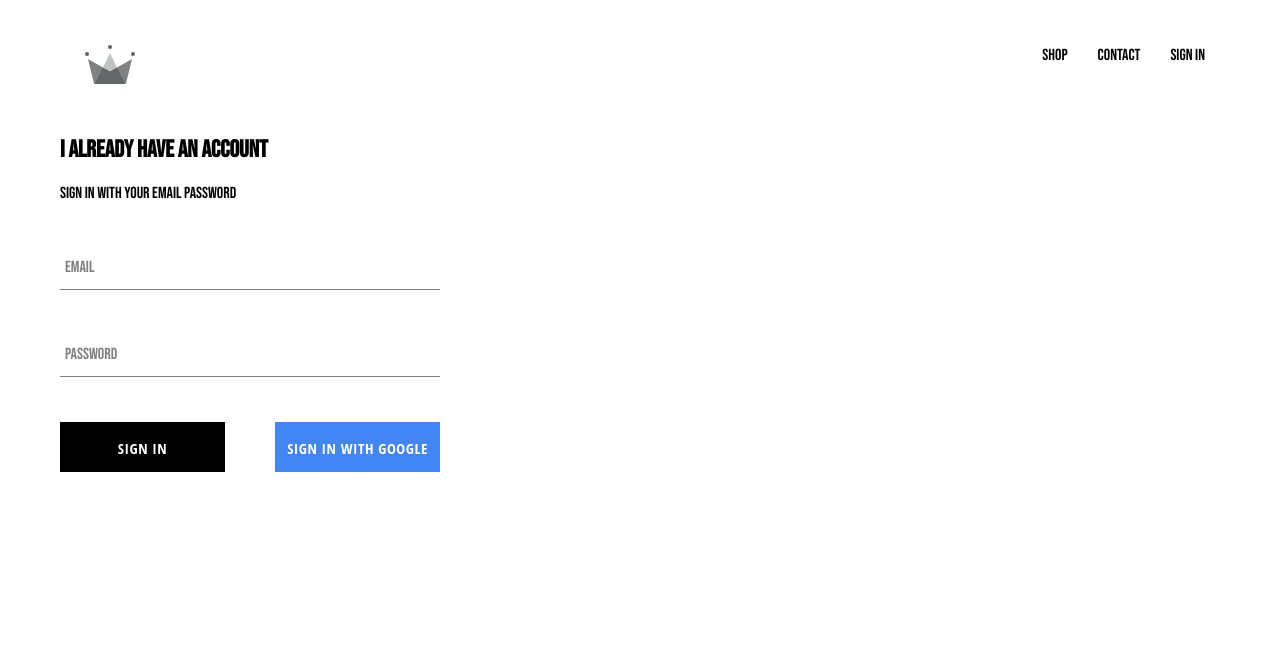
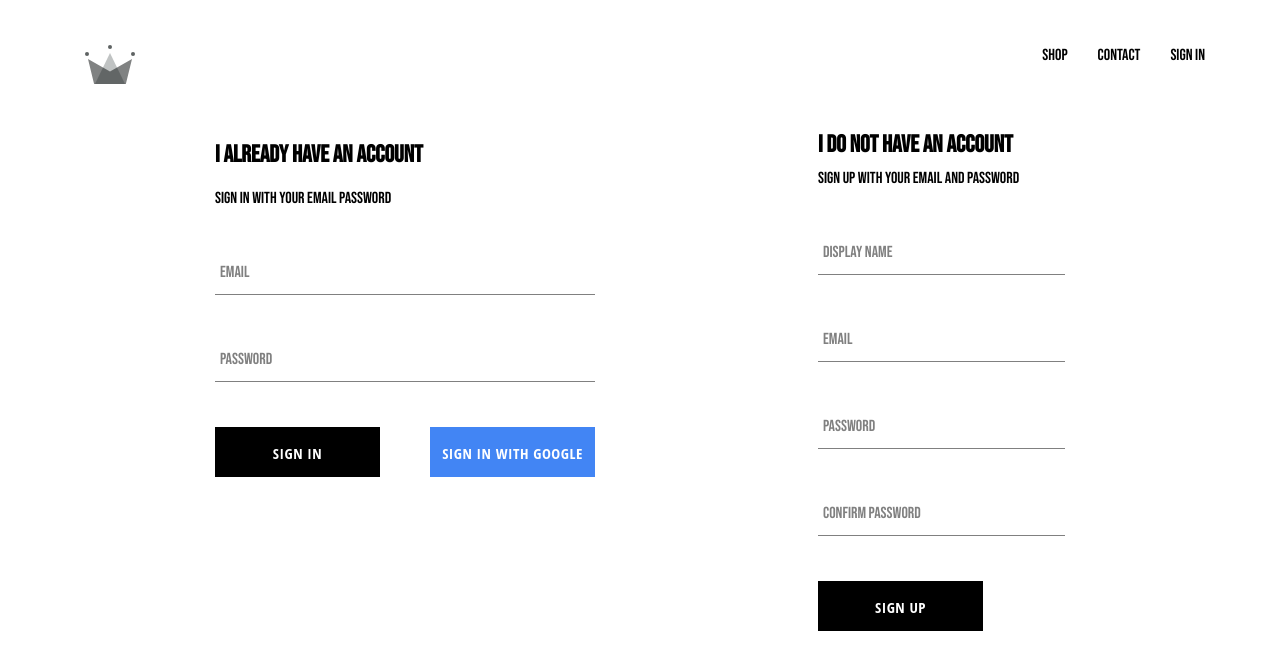
Before and after one commit to esejosue1/jg-clothing, a React (Create React App) app: page /signIn in a window 1280 px wide. Shown: the top 670 px of the page. Built offline with nearby package versions, Linux system fonts and the light colour scheme; no server answers.

Commit message:
implemented firebase, included ability to store authentication users into our firestore databse

```diff
--- a/src/App.js
+++ b/src/App.js
@@ -5,7 +5,7 @@
 import shopPage from './pages/shop/shop.component';
 import Header from './components/header/header.component';
 import SignInAndSignUpPage from './pages/sign-in-and-out/sign-in-and-out.component';
-import {auth} from './firebase/firebase.utils';
+import {auth, createUserProfileDocument} from './firebase/firebase.utils';
 
 
 const HatsPage = () =>(
@@ -29,10 +29,27 @@
 
   //open subscription, start the cycle
   componentDidMount(){
-    this.unsubscribeFromAuth = auth.onAuthStateChanged(user =>{
-      this.setState({currentUser: user});
-      console.log(user)
-    })
+    this.unsubscribeFromAuth = auth.onAuthStateChanged(async userAuth =>{
+      // check if the user is signning in
+    if(userAuth){
+      // get the user ref from the firestore database website
+      const userRef=await createUserProfileDocument(userAuth);
+      // listen for any changes in the data while logged in
+      userRef.onSnapshot(snapshot=>{
+        this.setState({
+          currentUser:{
+            id: snapshot.id,
+            ...snapshot.data()
+          }
+        });
+        console.log(this.state);
+      })
+    }
+    // if the user signs out, set the state to null
+    else{
+    this.setState({currentUser: userAuth});
+    }
+    });
   }
 
   //end the cycle, close the subscription
--- /dev/null
+++ b/src/components/sign-up/sign-up.component.jsx
@@ -0,0 +1,102 @@
+import React from 'react';
+
+import FormInput from '../form-input/form-input.component';
+import CustomButton from '../custom-botton/custom-botton.components';
+import {auth, createUserProfileDocument} from '../../firebase/firebase.utils';
+import './sign-up.styles.scss';
+
+class SignUp extends React.Component{
+    constructor(){
+        super();
+
+        this.state={
+            displayName:'',
+            email:'',
+            password:'',
+            confirmPassword:''
+        }
+    }
+
+    handleSubmit = async event =>{
+        event.preventDefault();
+        const {displayName, email, password, confirmPassword} = this.state;
+
+        if (password !== confirmPassword){
+            alert("Password don't match");
+            return;
+        }
+
+        try{
+            // creates a new user and account with the email, pass.
+            const {user} = await auth.createUserWithEmailAndPassword(email, password);
+            await createUserProfileDocument(user, {displayName});
+            this.setState({
+                displayName:'',
+                email:'',
+                password:'',
+                confirmPassword:''
+            })
+        } catch(error){
+            console.log(error);
+        }
+    };
+
+    handleChange = event =>{
+        const{name, value} = event.target;
+        this.setState({[name]: value});
+    }
+
+
+
+
+    render(){
+        const {displayName, email, password, confirmPassword} = this.state;
+        // create the sign up form for new users who want to sign up
+        return(
+            <div className='sign-up'>
+                <h2 className='title'>I do not have an account</h2>
+                <span>Sign up with your email and password</span>
+                <form className='sign-up-form' onSubmit={this.handleSubmit}>
+                    <FormInput
+                        type='text'
+                        name='displayName'
+                        value={displayName}
+                        onChange={this.handleChange}
+                        label='Display Name'
+                        required
+                        />
+
+                    <FormInput
+                        type='email'
+                        name='email'
+                        value={email}
+                        onChange={this.handleChange}
+                        label='Email'
+                        required
+                        />
+
+                    <FormInput
+                        type='password'
+                        name='password'
+                        value={password}
+                        onChange={this.handleChange}
+                        label='Password'
+                        required
+                        />
+
+                    <FormInput
+                        type='password'
+                        name='confirmPassword'
+                        value={confirmPassword}
+                        onChange={this.handleChange}
+                        label='Confirm Password'
+                        required
+                        />
+                        <CustomButton type='submit' >Sign Up</CustomButton>
+                </form>
+            </div>
+        )
+    }
+}
+
+export default SignUp;
--- /dev/null
+++ b/src/components/sign-up/sign-up.styles.scss
@@ -0,0 +1,9 @@
+.sign-up{
+    display: flex;
+    flex-direction: column;
+    widows: 380px;
+
+    .title{
+        margin: 10px 0;
+    }
+}
--- a/src/firebase/firebase.utils.js
+++ b/src/firebase/firebase.utils.js
@@ -13,6 +13,32 @@
     measurementId: "G-9W03YTLB2E"
   }
 
+  export const createUserProfileDocument = async (userAuth, additionalData)=>
+  {
+    if (!userAuth) return;
+
+    const userRef=firestore.doc(`users/${userAuth.uid}`);
+    const snapShot=await userRef.get();
+
+    if(!snapShot.exists){
+      const {displayName, email} = userAuth;
+      const createdAt = new Date();
+      // if the user ref is not in the firestore databse,we will create a new object with its info and added to the database
+      try{
+        await userRef.set({
+          displayName,
+          email,
+          createdAt,
+          ...additionalData
+        })
+      }
+      catch(error){
+        console.log('error creating user', error.message)
+      }
+    }
+    return userRef;
+  };
+
   firebase.initializeApp(config);
 
 //   firebase authentication access
--- a/src/pages/sign-in-and-out/sign-in-and-out.component.jsx
+++ b/src/pages/sign-in-and-out/sign-in-and-out.component.jsx
@@ -1,10 +1,12 @@
 import React from 'react';
 import SignIn from '../../components/sign-in/sign-in.component';
+import SignUp from '../../components/sign-up/sign-up.component';
 import './sign-in-and-out.styles.scss';
 
 const SignInAndSignUpPage = () =>(
     <div className='sign-in-and-sign-up'>
         <SignIn />
+        <SignUp />
     </div>
 )
 
--- a/src/pages/sign-in-and-out/sign-in-and-out.styles.scss
+++ b/src/pages/sign-in-and-out/sign-in-and-out.styles.scss
@@ -0,0 +1,6 @@
+.sign-in-and-sign-up{
+    width: 850px;
+    display: flex;
+    justify-content: space-between;
+    margin: 30px auto;
+}
```
Also changed, not shown: 1 other file (tests, documents, lock files or other folders).
